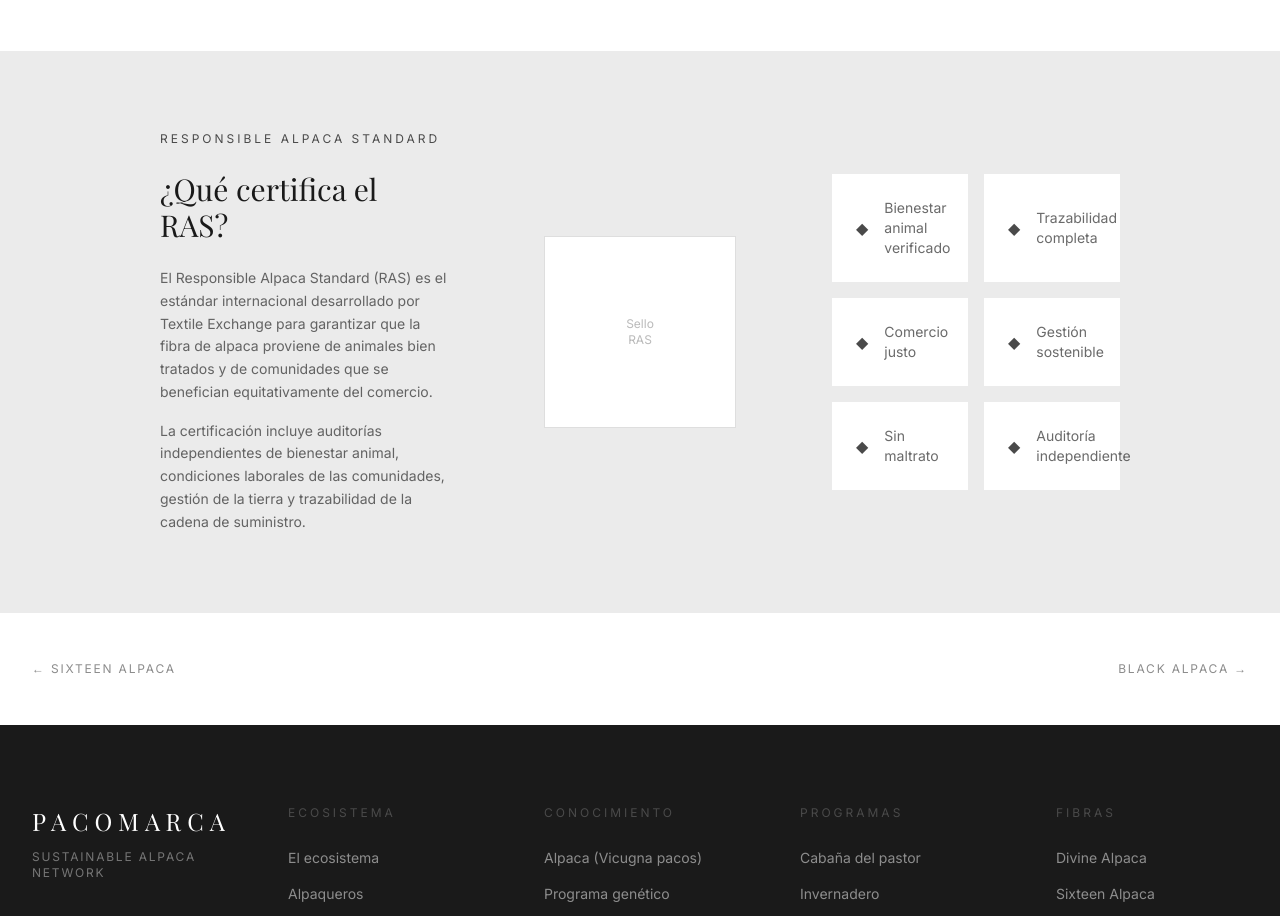
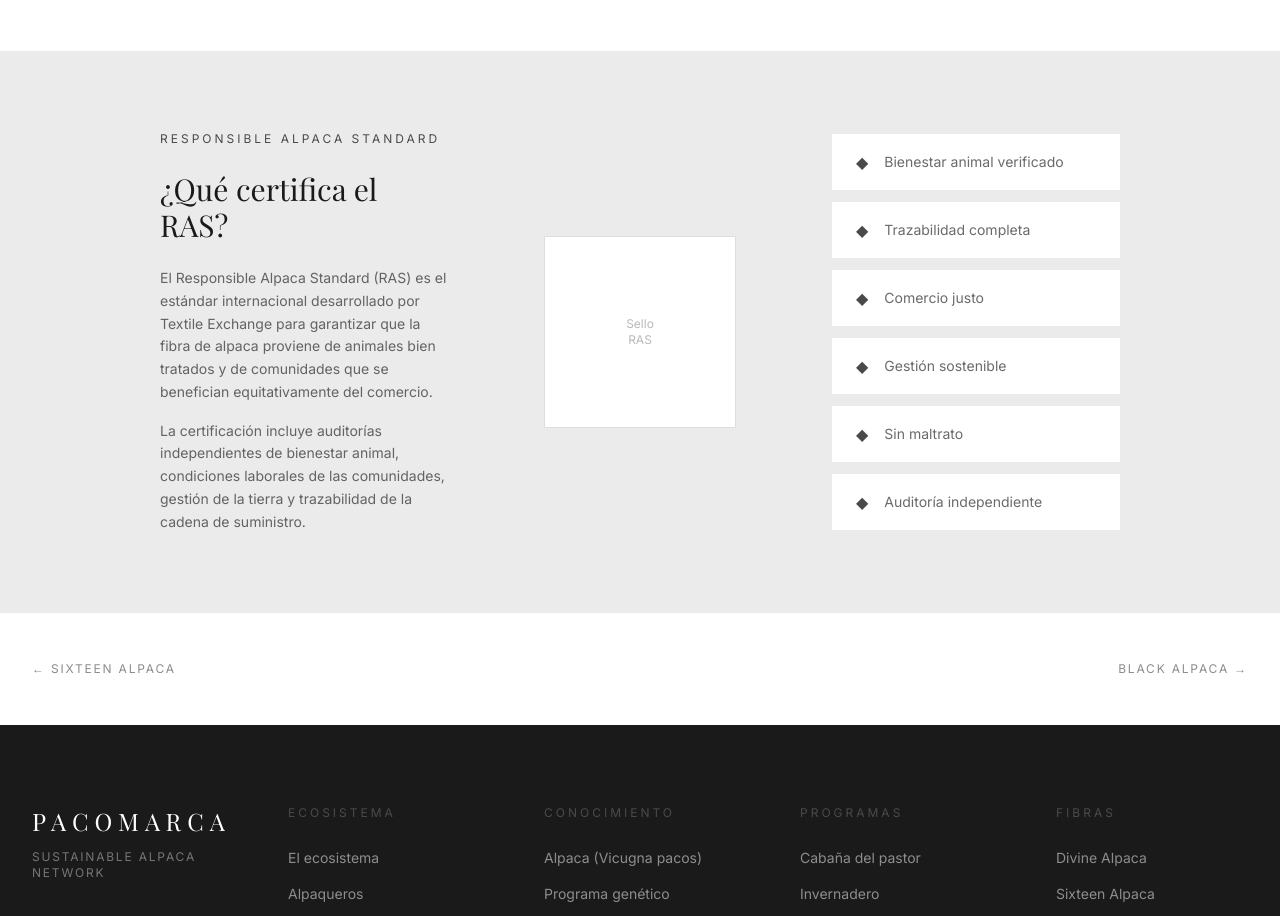
Before and after one commit to jpfernandezcenteno-max/Pacomarca, a Next.js app: page /fibras/imperial in a window 1280 px wide. Shown: the part 1340-2256 px from the top of the page. Built offline with nearby package versions, Linux system fonts and the light colour scheme; a web font is replaced by a local one.

Commit message:
arreglar tarjetas de imperial alpaca

```diff
--- a/app/fibras/imperial/page.tsx
+++ b/app/fibras/imperial/page.tsx
@@ -106,7 +106,7 @@ export default function ImperialPage() {
                   <p className="text-xs text-ink/30 text-center px-4">Sello<br />RAS</p>
                 </div>
               </div>
-              <div className="grid grid-cols-2 gap-4">
+              <div className="grid grid-cols-1 gap-3">
                 {[
                   'Bienestar animal verificado',
                   'Trazabilidad completa',
@@ -115,7 +115,7 @@ export default function ImperialPage() {
                   'Sin maltrato',
                   'Auditoría independiente',
                 ].map((item) => (
-                  <div key={item} className="bg-white p-6 flex gap-4 items-center">
+                  <div key={item} className="bg-white px-6 py-4 flex gap-4 items-center">
                     <span className="text-gold shrink-0">◆</span>
                     <span className="text-sm text-ink/65">{item}</span>
                   </div>
```
